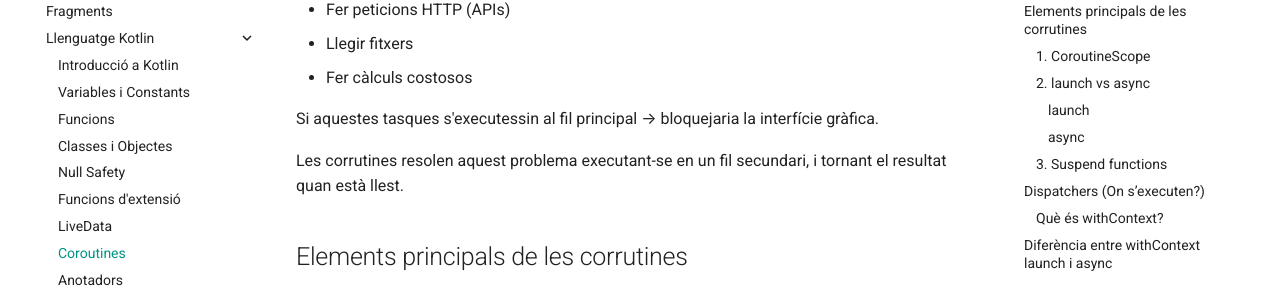
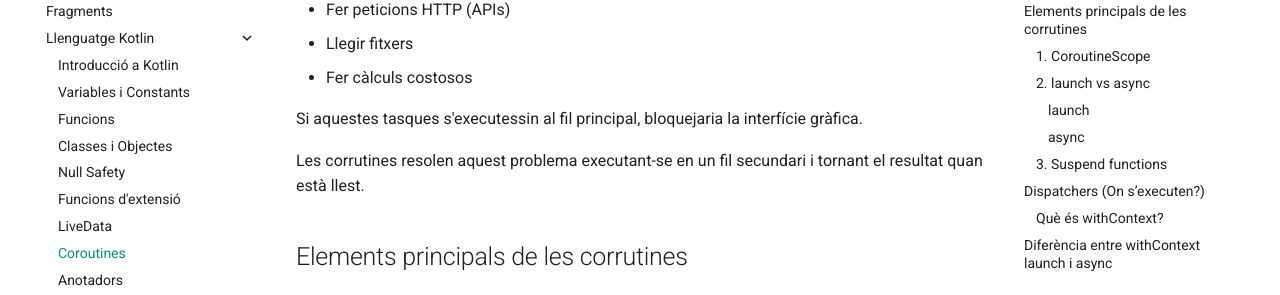
Before and after one commit to davidfs-itic/davidfs-itic, an MkDocs documentation site: the page built from docs/Android/Kotlin/coroutines.md, in a window 1280 px wide and 900 px high, scrolled down 682 px. Shown: the part 151-446 px from the top of the window. Built offline with MkDocs 1.6.1 and Material for MkDocs 9.7.7, drawn with Linux system fonts in a browser that asks for light colours.

```diff
--- a/docs/Android/Kotlin/coroutines.md
+++ b/docs/Android/Kotlin/coroutines.md
@@ -23,9 +23,9 @@ Quan programem, especialment en aplicacions Android, sovint tenim tasques com:
 - Llegir fitxers
 - Fer càlculs costosos
 
-Si aquestes tasques s'executessin al fil principal → bloquejaria la interfície gràfica.
+Si aquestes tasques s'executessin al fil principal, bloquejaria la interfície gràfica.
 
-Les corrutines resolen aquest problema executant-se en un fil secundari, i tornant el resultat quan està llest.
+Les corrutines resolen aquest problema executant-se en un fil secundari i tornant el resultat quan està llest.
 
 
 ## Elements principals de les corrutines
--- a/mkdocs.yml
+++ b/mkdocs.yml
@@ -82,7 +82,6 @@ nav:
         - Retrofit: Android/Llibreries/retrofit.md
         - Glide: Android/Llibreries/glide.md
       - Bases de Dades:
-        - Room: Android/BasesDeDades/room.md
         - SharedPreferences: Android/BasesDeDades/sharedpreferences.md
       - Firebase:
         - Introducció a Firebase: Android/Firebase/introduccio.md
```
Also changed, not shown: docs/Android/Arquitectura/index.md (+0 -1 lines).
